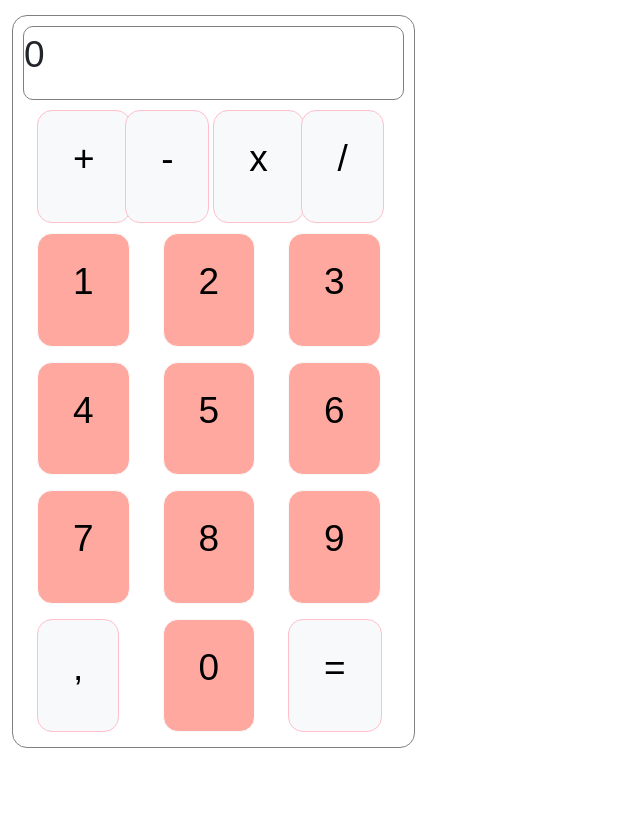
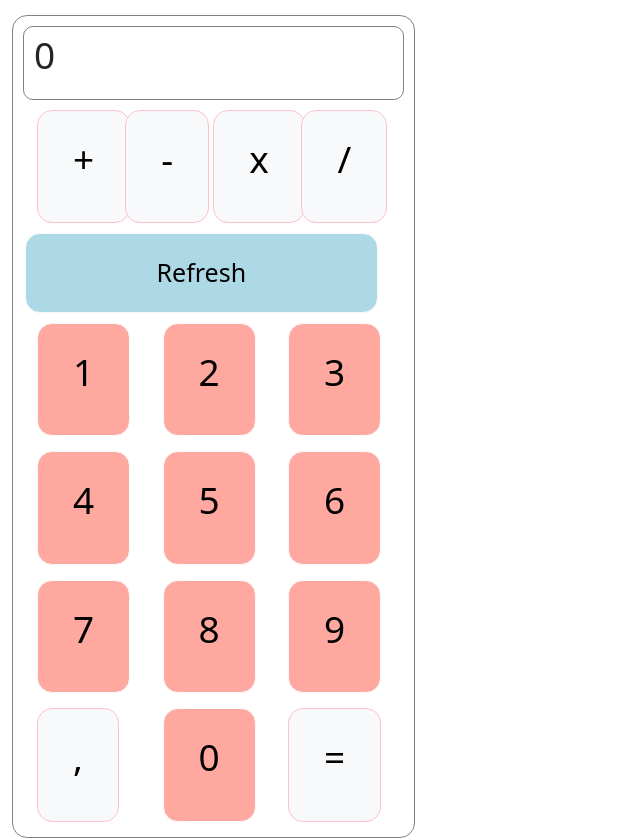
Before and after one commit to fragianci/Calculator, an Angular app: page / in a window 1280 px wide. Shown: the whole page, without its empty margins (0-640 px from the left). Before the commit the page ends 800 px from the top, so only its background shows below. Built offline with nearby package versions, Linux system fonts and the light colour scheme.

Commit message:
Calculator ended

```diff
--- a/src/app/op-number.service.ts
+++ b/src/app/op-number.service.ts
@@ -17,8 +17,9 @@ export class OpNumberService {
   numberPressed = false;
   opNumbers: opNumber[] = [];
   opNumbersEmitted = new Subject<opNumber[]>();
-
-  constructor() { }
+  showResultCalled = false;
+  refreshString = "Refresh"
+  refresh = new Subject<string>();
 
   catchMyNum(number: number) {
     this.ciphers.push(number.toString());
@@ -28,7 +29,6 @@ export class OpNumberService {
     }
     this.numberPressed = true;
     this.myNumber = (+multiNum);
-    return this.myNumber;
   }
 
   //Mostrare il risultato tramite string interpolation
@@ -42,7 +42,7 @@ export class OpNumberService {
       if (op === '=') { //+=
         let length = this.opNumbers.length - 1
         this.opNumbers[length].op = '=';
-      } else {  //=+
+      } else {  //=+ o ++
         let num = this.result;
         let operationNumber = { num, op };
         this.opNumbers.push(operationNumber);
@@ -59,7 +59,9 @@ export class OpNumberService {
     }
     this.numberPressed = false;
     this.ciphers.splice(0);
-    this.opNumbersEmitted.next(this.opNumbers);
+    if (this.opNumbers) {
+      this.opNumbersEmitted.next(this.opNumbers)
+    }
   }
 
   showResult() {
@@ -85,7 +87,8 @@ export class OpNumberService {
       }
     }
     console.log(this.opNumbers)
-    // this.opNumbers.splice(0);
+    this.refreshString = "Refresh for good calculus"
+    this.refresh.next(this.refreshString);
     this.resultEmitted.next(this.result)
   }
 }
--- a/src/app/operations-panel/operations-panel.component.html
+++ b/src/app/operations-panel/operations-panel.component.html
@@ -9,6 +9,11 @@
                 <p>{{op}}</p>
             </button>
         </div>
+        <button
+        class="btn btn-light refresh"
+        onClick = "window.location.reload()">
+          {{refreshString}}
+        </button>
     </div>
     <!-- Numbers -->
     <div class="col-4" *ngFor="let n of numbers">
--- a/src/app/operations-panel/operations-panel.component.scss
+++ b/src/app/operations-panel/operations-panel.component.scss
@@ -16,6 +16,16 @@ button{
     border: 1px solid pink;
 }
 
+.refresh{
+  background-color: lightblue;
+  margin-top: 10px;
+  font-size: 25px
+}
+
+.refresh:hover{
+  background-color: rgb(75, 209, 253);
+}
+
 .row-operands{
     margin-bottom: 10px;
 }
--- a/src/app/operations-panel/operations-panel.component.ts
+++ b/src/app/operations-panel/operations-panel.component.ts
@@ -1,6 +1,6 @@
 import { OnInit, Component, Input } from '@angular/core';
 import { OpNumberService } from '../op-number.service';
-import { Subject } from 'rxjs';
+import { Subject, Subscription } from 'rxjs';
 
 @Component({
   selector: 'app-operations-panel',
@@ -11,9 +11,16 @@ import { Subject } from 'rxjs';
 export class OperationsPanelComponent implements OnInit {
   numbers = [1, 2, 3, 4, 5, 6, 7, 8, 9];
   operands = ['+', '-', 'x', '/'];
+  refreshString = "Refresh";
+  refreshSub: Subscription;
   constructor(private calculatorService: OpNumberService) { }
 
-  ngOnInit(): void { }
+  ngOnInit(): void {
+    this.calculatorService.refresh.subscribe(
+      refreshString => {
+        this.refreshString = refreshString;
+    })
+  }
 
   catchMyNum(number: number){
     this.calculatorService.catchMyNum(number);
@@ -22,8 +29,4 @@ export class OperationsPanelComponent implements OnInit {
   catchOperation(op: string) {
     this.calculatorService.catchOperation(op)
   }
-
-  showResult() {
-    this.calculatorService.showResult();
-  }
 }
--- a/src/app/output-panel/output-panel.component.scss
+++ b/src/app/output-panel/output-panel.component.scss
@@ -2,6 +2,7 @@ div{
   border: 1px solid gray;
   border-radius: 10px;
   margin: 10px;
+  padding-left: 10px;
   display: flex;
   flex-direction: row;
   align-items: center;
--- a/src/styles.scss
+++ b/src/styles.scss
@@ -1,4 +1,3 @@
 p{
-    font-family: Arial, Helvetica, sans-serif;
     font-size: 37px;
 }
```
Also changed, not shown: src/app/app.component.html (line endings or trailing spaces). Lines whose indentation alone changed are shown as unchanged.
